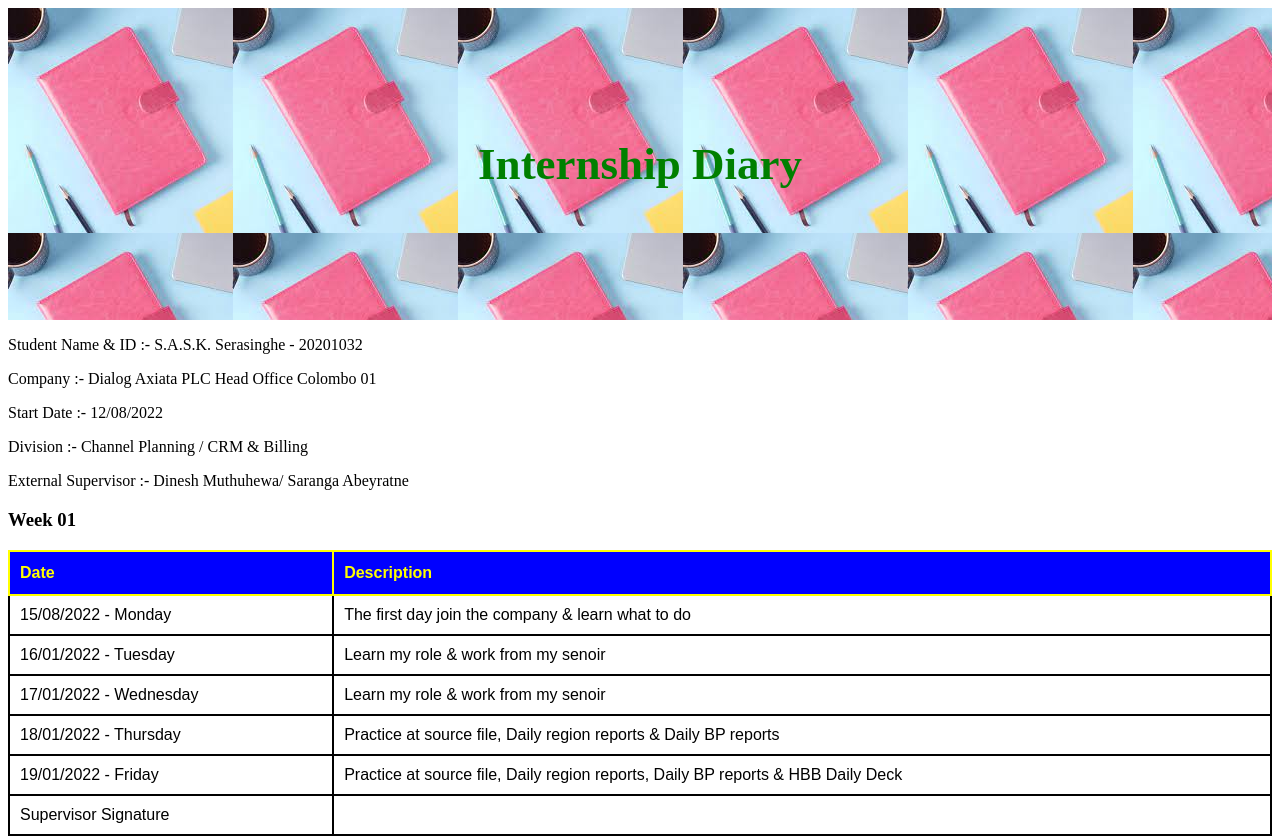
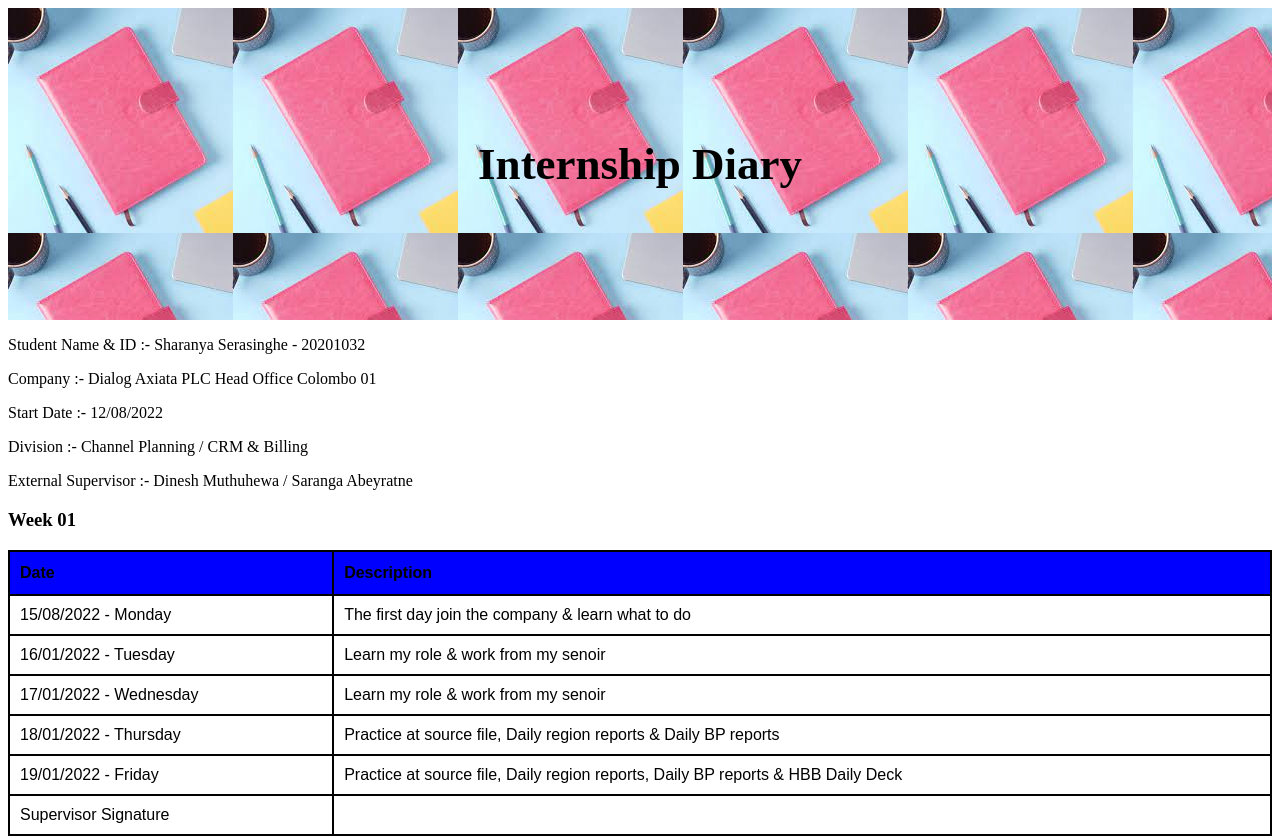
Before and after one commit to Sera75/Diary, a plain HTML site: page Internship Diary.html in a window 1280 px wide. Shown: the top 838 px of the page. Drawn offline with Linux system fonts and the light colour scheme.

Commit message:
Add files via upload

```diff
--- a/Internship Diary.html
+++ b/Internship Diary.html
@@ -18,11 +18,11 @@
 
 	<div>
 
-		<p>Student Name & ID :- S.A.S.K. Serasinghe - 20201032 </p>
+		<p>Student Name & ID :- Sharanya Serasinghe - 20201032 </p>
 		<p>Company :- Dialog Axiata PLC Head Office Colombo 01 </p>
 		<p>Start Date :- 12/08/2022 </p>
 		<p>Division :- Channel Planning / CRM & Billing </p>
-		<p>External Supervisor :- Dinesh Muthuhewa/ Saranga Abeyratne </p>
+		<p>External Supervisor :- Dinesh Muthuhewa / Saranga Abeyratne </p>
 	</div>
 
 	<h3>Week 01</h3>
--- a/external.css
+++ b/external.css
@@ -2,7 +2,7 @@
   padding: 100px;
   text-align: center;
   background-image: url('1.jpg');
-  color: green;
+  color: black;
 }
 
 
@@ -31,5 +31,5 @@
   padding-bottom: 12px;
   text-align: left;
   background-color: blue;
-  color: yellow;
+  color: black;
 }
--- a/style.css
+++ b/style.css
@@ -6,8 +6,10 @@
 }
 
 
-.header h1 {
+.header h1,h4 {
   font-size: 40px;
+  color: blue;
+
 }
 
 .body {
```
